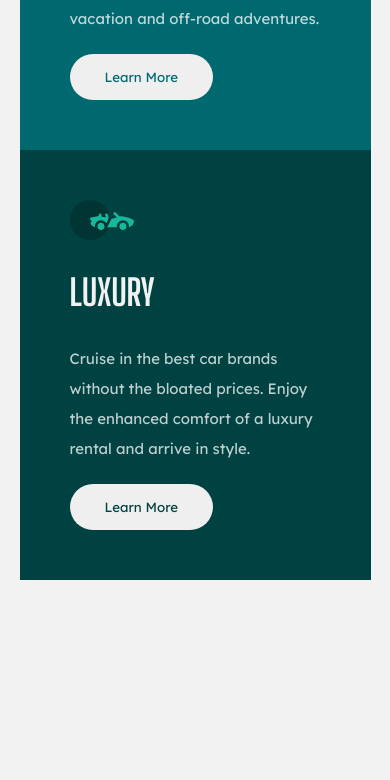
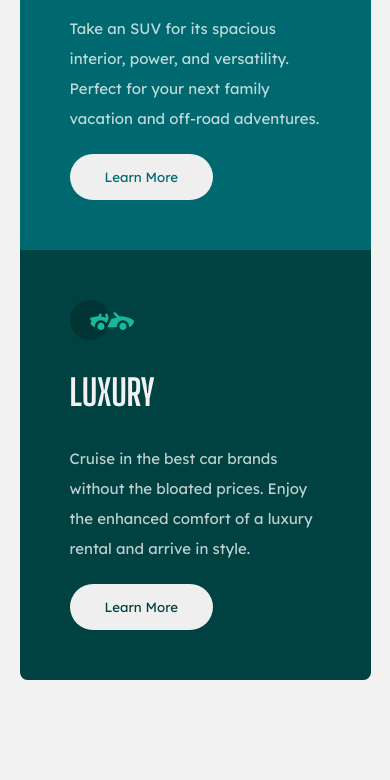
Before and after one commit to onlyhasbi/3-column-preview-card-component-main, a plain HTML site: page index.html in a window 390 px wide. Shown: the part 710-1490 px from the top of the page. Before the commit the page ends 1290 px from the top, so only its background shows below. Drawn offline with Linux system fonts and the light colour scheme.

Commit message:
fox mobile responsive

```diff
--- a/css/stylesheet.css
+++ b/css/stylesheet.css
@@ -85,16 +85,18 @@ body {
 }
 
 /* --- Main Section --- */
-
 .main {
-
+  margin: auto;
+  padding: 10rem 0;
 }
 
 .car__list {
+  margin: 0 auto;
   list-style-type: none;
-  width: 90%;
-  max-width: 55rem;
-  margin: auto;
+  width: 100%;
+  max-width: 90%;
+  border-radius: 0.75rem;
+  overflow: hidden;
 }
 
 .car__item {
@@ -127,11 +129,14 @@ body {
 }
 
 @media screen and (min-width: 1024px) {
+  .main {
+    padding: 0;
+  }
+
   .car__list {
     display: flex;
     max-width: 68.1%;
-    border-radius: 0.75rem;
-    overflow: hidden;
+    width: 100%;
   }
 
   .car__title {
--- a/index.html
+++ b/index.html
@@ -13,7 +13,7 @@
 </head>
 
 <body>
-
+  <main class="main">
     <ul class="car__list">
       <li class="car__item orange">
         <picture>
@@ -47,7 +47,7 @@
         <button class="btn learn__more text__dark-cyan">Learn More</button>
       </li>
     </ul>
-
+  </main>
 </body>
 
 </html>
```
Lines whose indentation alone changed are shown as unchanged.
